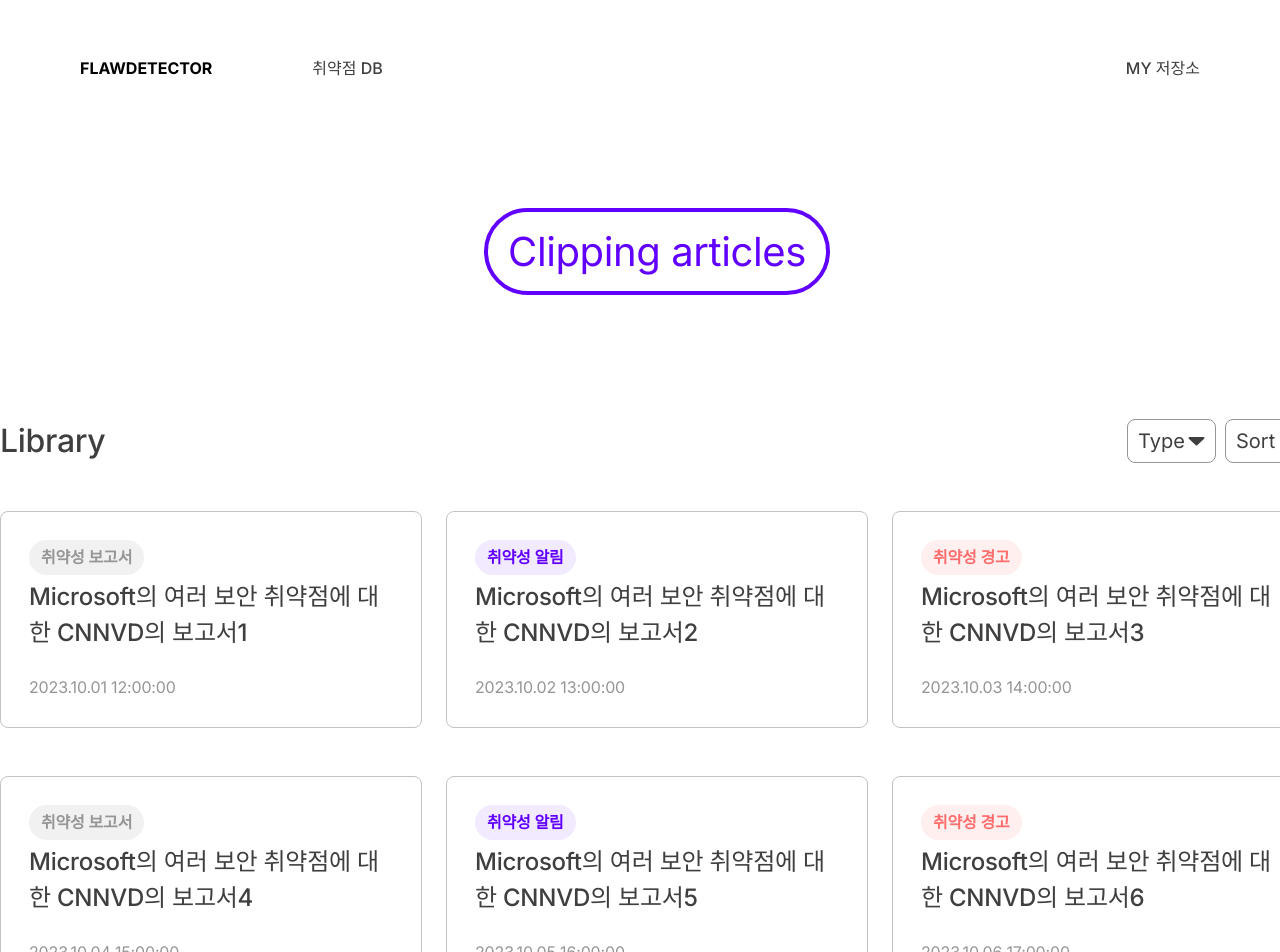
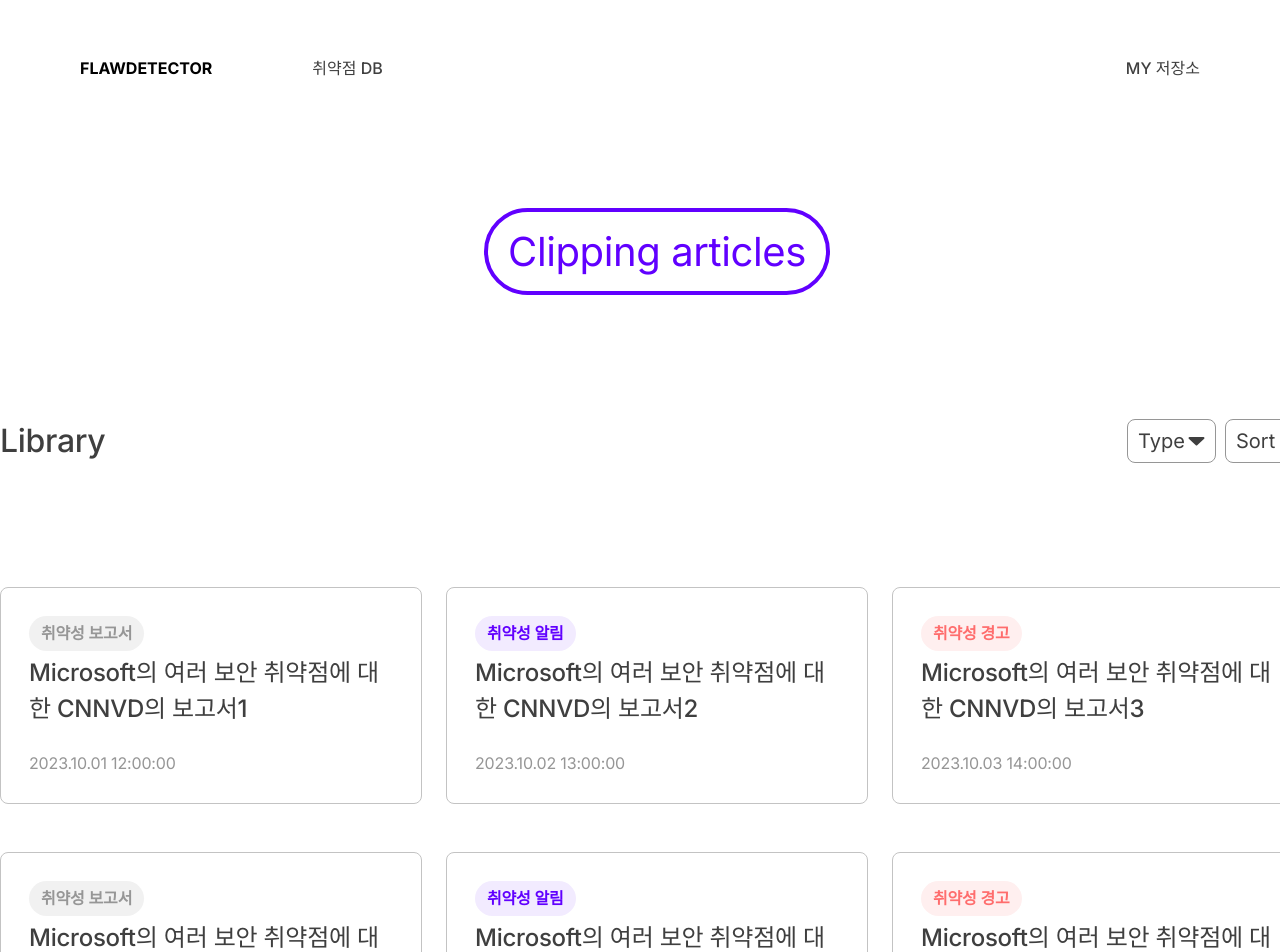
Before and after one commit to luc7yvicky/flaw-detector, a Next.js app: page /my/clipping-articles in a window 1280 px wide. Shown: the top 952 px of the page. Built offline with nearby package versions, Linux system fonts and the light colour scheme.

Commit message:
Design: section의 css 수정

```diff
--- a/src/app/my/clipping-articles/page.tsx
+++ b/src/app/my/clipping-articles/page.tsx
@@ -175,7 +175,7 @@ export default function ClippingArticles() {
         </span>
       </h1>
 
-      <section className="flex flex-col gap-y-12">
+      <section className="flex flex-col gap-y-12 last:gap-y-[7.75rem]">
         <div className="inline-flex h-11 items-center justify-between">
           <h2 className="text-[2rem] font-medium -tracking-[0.01em] text-gray-dark">
             Library
```
